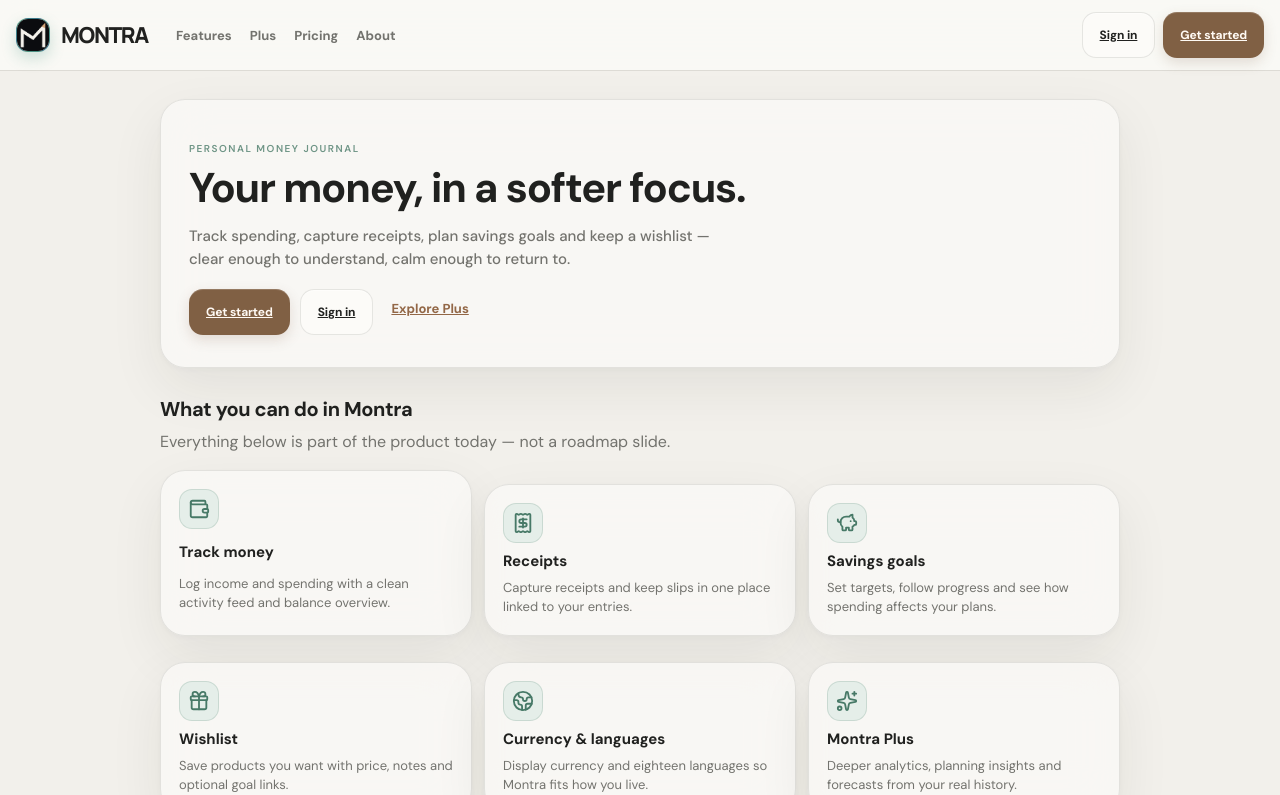
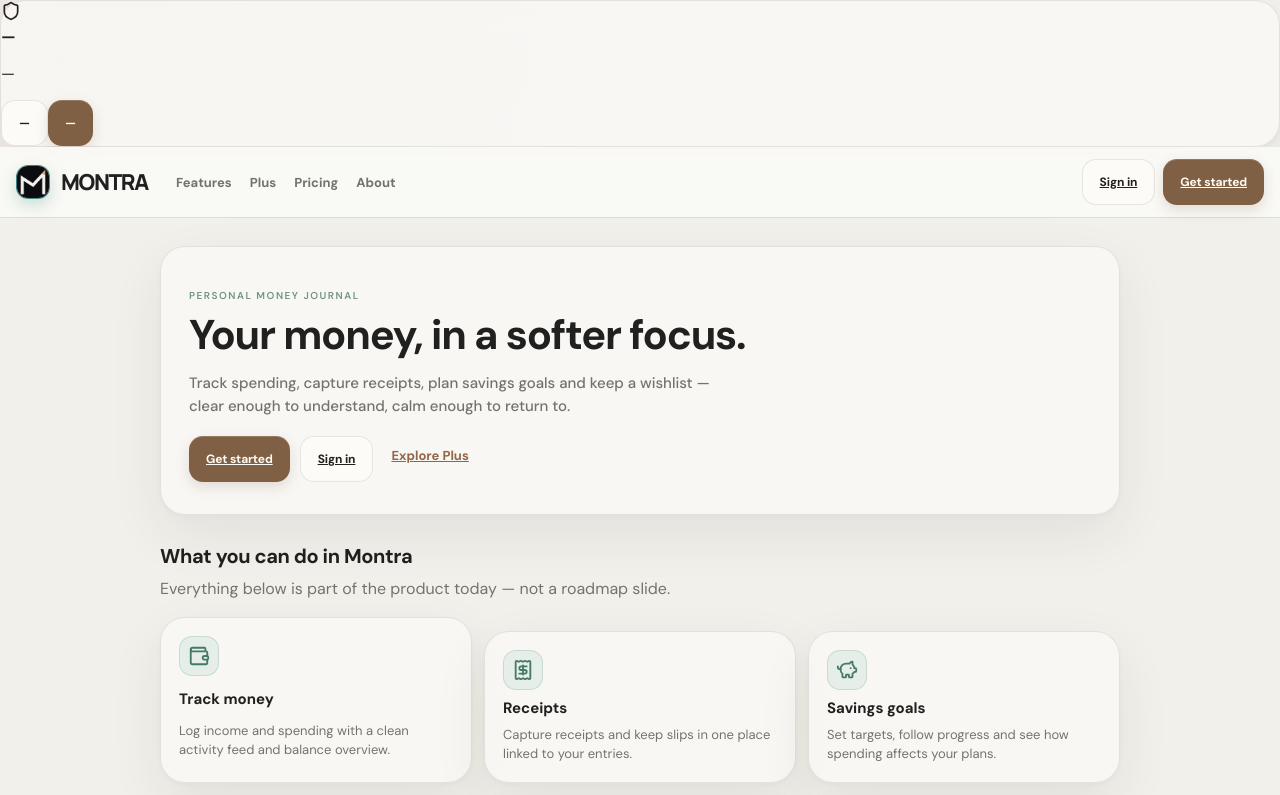
Before and after one commit to VargiBeast/Montra, a React (Vite) app: page / in a window 1280 px wide. Shown: the top 795 px of the page. Built offline with nearby package versions, Linux system fonts and the light colour scheme; no server answers.

Commit message:
feat: mount ConsentBanner + AnalyticsTracker in main

```diff
--- a/src/main.tsx
+++ b/src/main.tsx
@@ -2,6 +2,8 @@
 import ReactDOM from "react-dom/client";
 import { BrowserRouter } from "react-router-dom";
 import { AppRoutes } from "./AppRoutes";
+import { ConsentBanner } from "./components/ConsentBanner";
+import { AnalyticsTracker } from "./components/AnalyticsTracker";
 import "./styles/globals-base.css";
 import "./styles/globals.css";
 import "./styles/plus.css";
@@ -84,6 +86,8 @@
         <CurrencyProvider>
           <SystemThemeSync />
           <RepairLiteralEscapes />
+          <AnalyticsTracker />
+          <ConsentBanner />
           <AppRoutes />
         </CurrencyProvider>
       </LanguageProvider>
```
